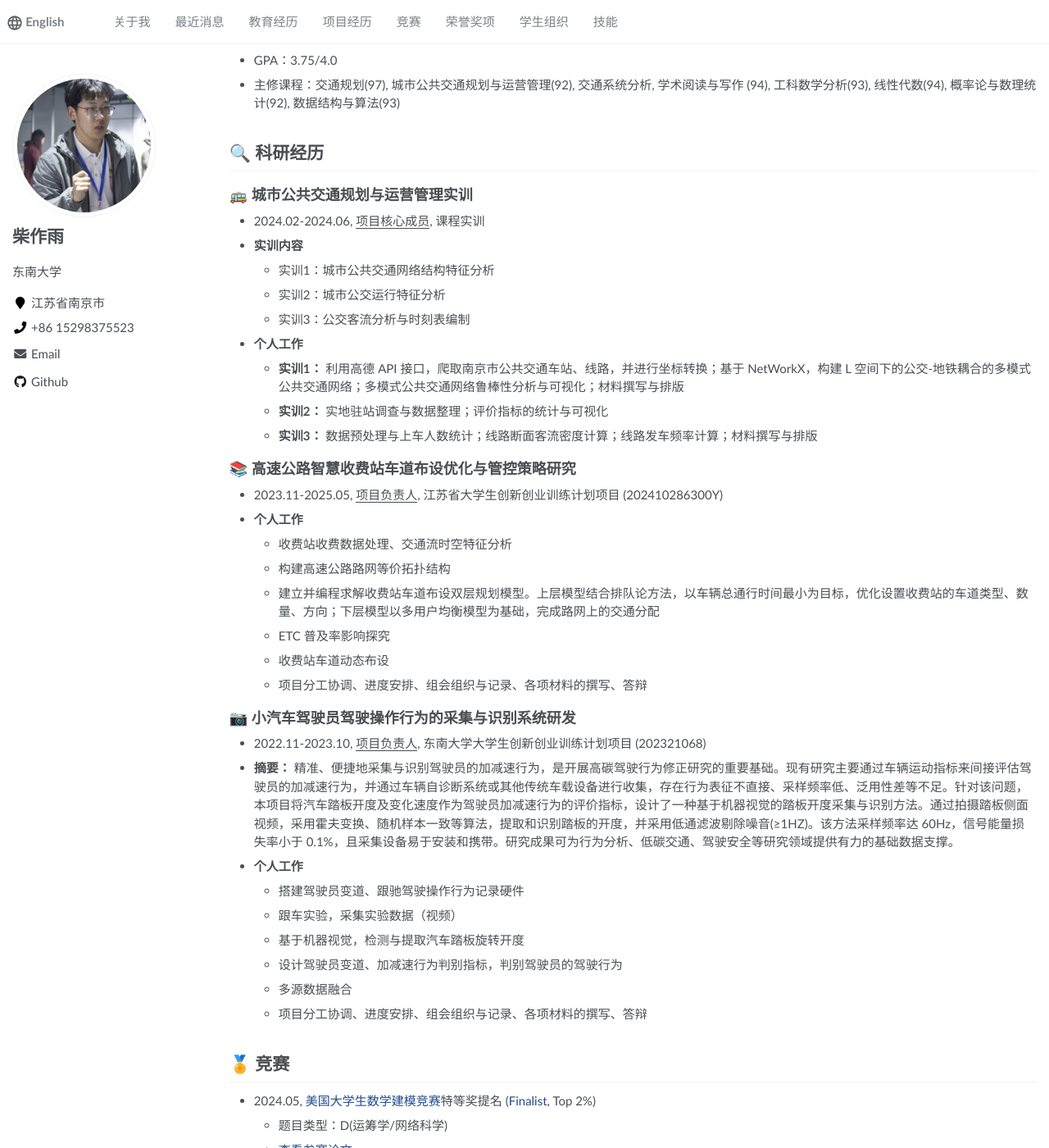
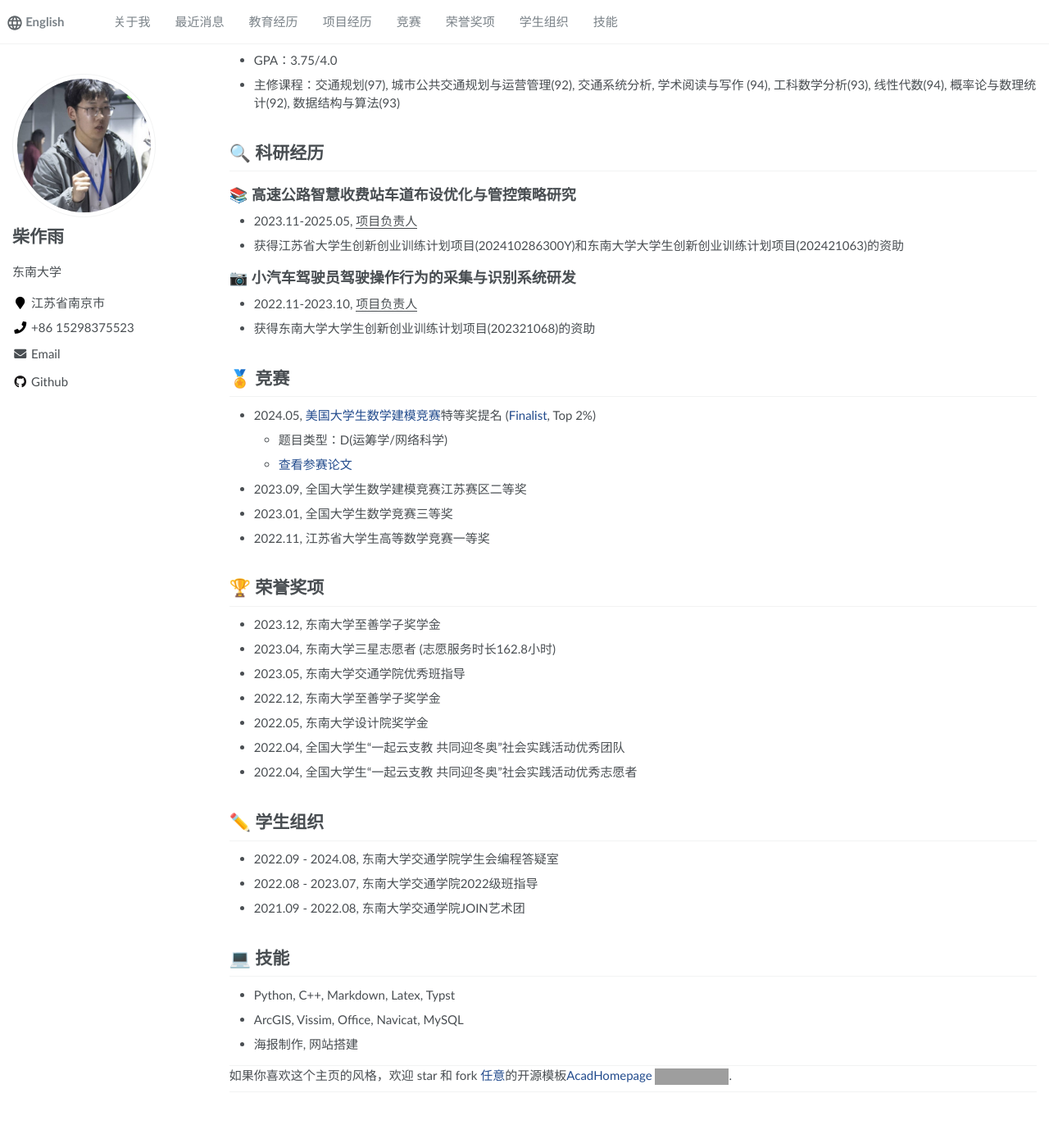
Before and after one commit to zychai/zh-cn, a Jekyll site: the page built from _pages/about.md, in a window 1280 px wide and 1400 px high, scrolled down 377 px. Shown: the whole window at 82% size. Built offline with Jekyll 4.4.1, drawn with Linux system fonts in a browser that asks for light colours; after the commit the page ends 1709 px from its top, so only the background shows below that; grey boxes are pictures that could not be loaded.

Commit message:
update pages

```diff
--- a/_pages/about.md
+++ b/_pages/about.md
@@ -33,37 +33,16 @@ redirect_from:
 <span class='anchor' id='-research-experiences'></span>
 
 # 🔍 科研经历
-## 🚌 城市公共交通规划与运营管理实训
-- 2024.02-2024.06, <u>项目核心成员</u>, 课程实训
-- **实训内容**
-  - 实训1：城市公共交通网络结构特征分析
-  - 实训2：城市公交运行特征分析
-  - 实训3：公交客流分析与时刻表编制
-- **个人工作**
-  - **实训1：** 利用高德 API 接口，爬取南京市公共交通车站、线路，并进行坐标转换；基于 NetWorkX，构建 L 空间下的公交-地铁耦合的多模式公共交通网络；多模式公共交通网络鲁棒性分析与可视化；材料撰写与排版
-  - **实训2：** 实地驻站调查与数据整理；评价指标的统计与可视化
-  - **实训3：** 数据预处理与上车人数统计；线路断面客流密度计算；线路发车频率计算；材料撰写与排版
 
 ## 📚 高速公路智慧收费站车道布设优化与管控策略研究
-- 2023.11-2025.05, <u>项目负责人</u>, 江苏省大学生创新创业训练计划项目 (202410286300Y)
-- **个人工作**
-  - 收费站收费数据处理、交通流时空特征分析
-  - 构建高速公路路网等价拓扑结构
-  - 建立并编程求解收费站车道布设双层规划模型。上层模型结合排队论方法，以车辆总通行时间最小为目标，优化设置收费站的车道类型、数量、方向；下层模型以多用户均衡模型为基础，完成路网上的交通分配
-  - ETC	普及率影响探究
-  - 收费站车道动态布设
-  - 项目分工协调、进度安排、组会组织与记录、各项材料的撰写、答辩
+- 2023.11-2025.05, <u>项目负责人</u>
+- 获得江苏省大学生创新创业训练计划项目(202410286300Y)和东南大学大学生创新创业训练计划项目(202421063)的资助
+
 
 ## 📷 小汽车驾驶员驾驶操作行为的采集与识别系统研发
-- 2022.11-2023.10, <u>项目负责人</u>, 东南大学大学生创新创业训练计划项目 (202321068)
-- **摘要：** 精准、便捷地采集与识别驾驶员的加减速行为，是开展高碳驾驶行为修正研究的重要基础。现有研究主要通过车辆运动指标来间接评估驾驶员的加减速行为，并通过车辆自诊断系统或其他传统车载设备进行收集，存在行为表征不直接、采样频率低、泛用性差等不足。针对该问题，本项目将汽车踏板开度及变化速度作为驾驶员加减速行为的评价指标，设计了一种基于机器视觉的踏板开度采集与识别方法。通过拍摄踏板侧面视频，采用霍夫变换、随机样本一致等算法，提取和识别踏板的开度，并采用低通滤波剔除噪音(≥1HZ)。该方法采样频率达 60Hz，信号能量损失率小于 0.1%，且采集设备易于安装和携带。研究成果可为行为分析、低碳交通、驾驶安全等研究领域提供有力的基础数据支撑。
-- **个人工作**
-  - 搭建驾驶员变道、跟驰驾驶操作行为记录硬件
-  - 跟车实验，采集实验数据（视频）
-  - 基于机器视觉，检测与提取汽车踏板旋转开度
-  - 设计驾驶员变道、加减速行为判别指标，判别驾驶员的驾驶行为
-  - 多源数据融合
-  - 项目分工协调、进度安排、组会组织与记录、各项材料的撰写、答辩
+- 2022.11-2023.10, <u>项目负责人</u>
+- 获得东南大学大学生创新创业训练计划项目(202321068)的资助
+
 
 <span class='anchor' id='-contests'></span>
 
```
